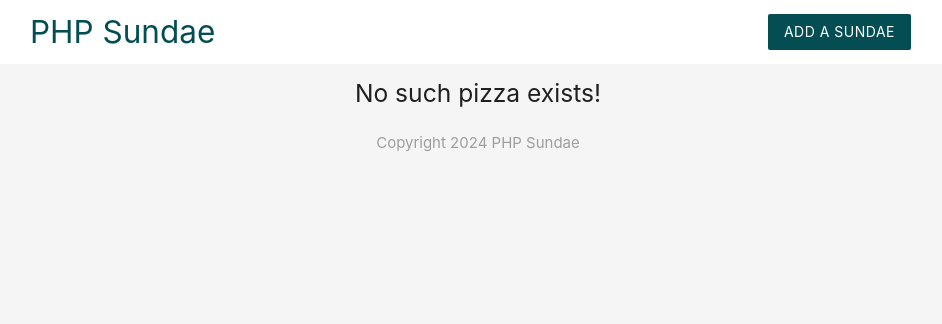
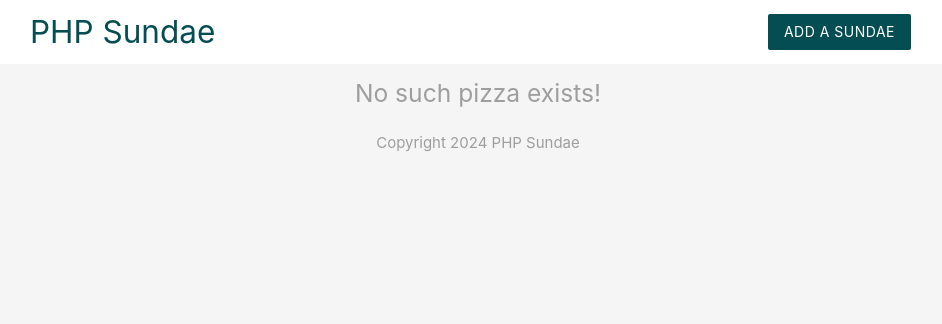
Before and after one commit to jcainuk/php-sundae, a PHP site: page /details.php in a window 1280 px wide. Shown: the top 324 px of the page, without its empty margins (162-1104 px from the left). Run offline with PHP 8.4, Linux system fonts and the light colour scheme; data that the repository does not hold is empty; a stand-in replaces the project's code that opens the database connection.

Commit message:
styles the text on the details.php page

```diff
--- a/details.php
+++ b/details.php
@@ -43,7 +43,7 @@ if (isset($_GET['id'])) {
 <html lang="en">
 <?php include('templates/header.php'); ?>
 
-<div class="container center">
+<div class="container center grey-text">
   <?php if ($sundae) : ?>
     <h4><?php
         echo htmlspecialchars($sundae['title']) ?></h4>
```
